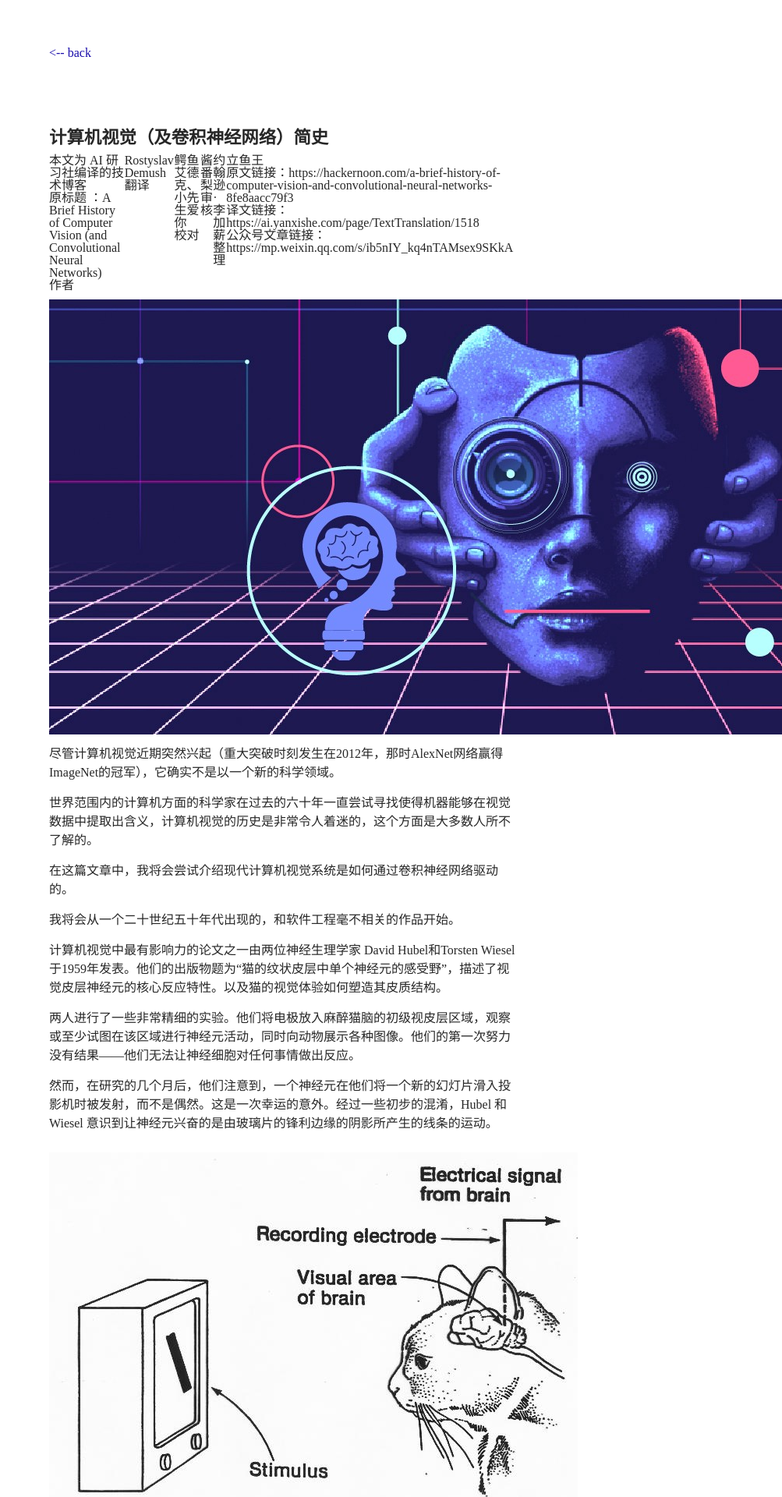
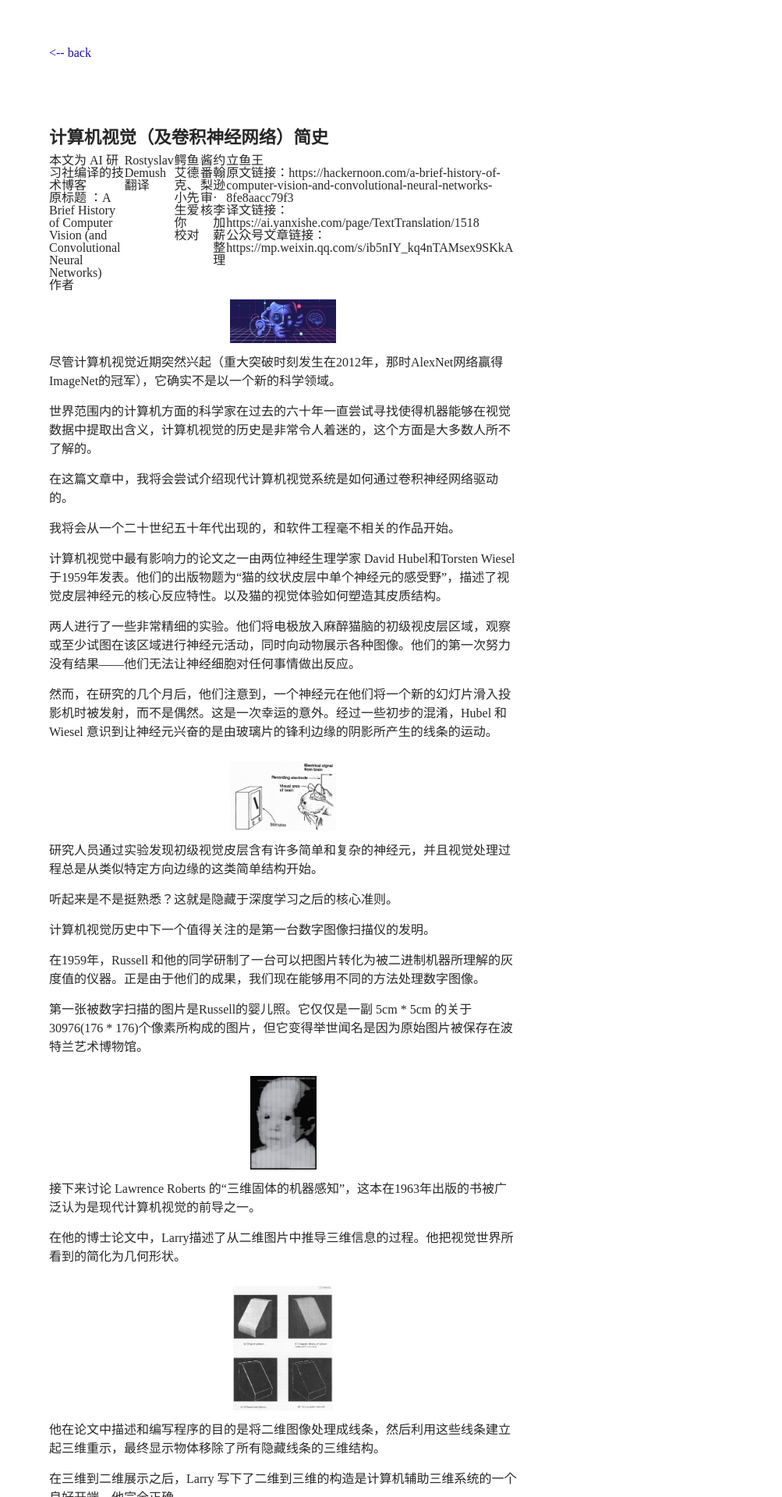
Before and after one commit to maicoder/blog, a Jekyll site: the page built from note/计算机视觉(及卷积神经网络)简史.md, in a window 1280 px wide. Shown: the top 1920 px of the page at 78% size, without its empty margins (277-1280 px from the left). Built offline with Jekyll 4.4.1, drawn with Linux system fonts in a browser that asks for light colours; some web fonts are replaced; our own code applies the rules of GitHub Pages for plain Markdown files.

Commit message:
Update 计算机视觉(及卷积神经网络)简史.md

```diff
--- a/note/计算机视觉(及卷积神经网络)简史.md
+++ b/note/计算机视觉(及卷积神经网络)简史.md
@@ -7,7 +7,7 @@ layout: note
 > 本文为 AI 研习社编译的技术博客<br>原标题 ：A Brief History of Computer Vision (and Convolutional Neural Networks)<br>作者 | Rostyslav Demush<br>翻译 | 鳄鱼艾德克、小先生爱你 <br>校对 | 酱番梨<br>审核 | 约翰逊·李加薪<br>整理 | 立鱼王<br>原文链接：https://hackernoon.com/a-brief-history-of-computer-vision-and-convolutional-neural-networks-8fe8aacc79f3 <br>译文链接：https://ai.yanxishe.com/page/TextTranslation/1518 <br>公众号文章链接：https://mp.weixin.qq.com/s/ib5nIY_kq4nTAMsex9SKkA
 
 <div align="center">
-    <img src="./img/visionhistory/visionhistory1.jpeg" />
+    <img width="136" heigh="56" src="./img/visionhistory/visionhistory1.jpeg"  />
 </div>
 
 尽管计算机视觉近期突然兴起（重大突破时刻发生在2012年，那时AlexNet网络赢得ImageNet的冠军），它确实不是以一个新的科学领域。
@@ -27,7 +27,7 @@ layout: note
 然而，在研究的几个月后，他们注意到，一个神经元在他们将一个新的幻灯片滑入投影机时被发射，而不是偶然。这是一次幸运的意外。经过一些初步的混淆，Hubel 和 Wiesel 意识到让神经元兴奋的是由玻璃片的锋利边缘的阴影所产生的线条的运动。
 
 <div align="center">
-    <img src="./img/visionhistory/hubel-experiment.jpg" alt="https://goodpsychology.wordpress.com/2013/03/13/235/" />
+    <img width="136" height="90" src="./img/visionhistory/hubel-experiment.jpg" alt="https://goodpsychology.wordpress.com/2013/03/13/235/" />
 </div>
 
 研究人员通过实验发现初级视觉皮层含有许多简单和复杂的神经元，并且视觉处理过程总是从类似特定方向边缘的这类简单结构开始。
@@ -41,7 +41,7 @@ layout: note
 第一张被数字扫描的图片是Russell的婴儿照。它仅仅是一副 5cm * 5cm 的关于 30976(176 * 176)个像素所构成的图片，但它变得举世闻名是因为原始图片被保存在波特兰艺术博物馆。
 
 <div align="center">
-    <img src="./img/visionhistory/visionhistory3.jpg" alt="https://www.engadget.com/2010/06/30/russell-kirsch-helped-create-them-now-he-wants-to-kill-square-p/" />
+    <img width="85" height="120" src="./img/visionhistory/visionhistory3.jpg" alt="https://www.engadget.com/2010/06/30/russell-kirsch-helped-create-them-now-he-wants-to-kill-square-p/" />
 </div>
 
 接下来讨论 Lawrence Roberts 的“三维固体的机器感知”，这本在1963年出版的书被广泛认为是现代计算机视觉的前导之一。
@@ -49,7 +49,7 @@ layout: note
 在他的博士论文中，Larry描述了从二维图片中推导三维信息的过程。他把视觉世界所看到的简化为几何形状。
 
 <div align="center">
-    <img src="./img/visionhistory/mach-per-fig2.jpg" alt="http://www.packet.cc/files/mach-per-3D-solids.html" />
+    <img width="128" height="160" src="./img/visionhistory/mach-per-fig2.jpg" alt="http://www.packet.cc/files/mach-per-3D-solids.html" />
 </div>
 
 他在论文中描述和编写程序的目的是将二维图像处理成线条，然后利用这些线条建立起三维重示，最终显示物体移除了所有隐藏线条的三维结构。
@@ -107,7 +107,7 @@ Fukushima 的 Neocognitron 可以说是第一个神经网络; 它是今天的神
 不久之后，在2001年，Paul Viola 和 Michael Jones 推出了第一个实时工作的人脸检测框架。 虽然不是基于深度学习，但算法仍然具有深刻的学习风格，因为在处理图像时，它了解哪些特征（非常简单，类似Haar的特征）可以帮助定位面部。
 
 <div align="center">
-    <img src="./img/visionhistory/Haar-features-used-for-Viola-Jones-face-detection-method.png" alt="https://www.researchgate.net/figure/Haar-features-used-for-Viola-Jones-face-detection-method_fig1_268348020" />
+    <img width="113" height="65" src="./img/visionhistory/Haar-features-used-for-Viola-Jones-face-detection-method.png" alt="https://www.researchgate.net/figure/Haar-features-used-for-Viola-Jones-face-detection-method_fig1_268348020" />
 </div>
 
 Viola / Jones 面部探测器仍被广泛使用。 它是一个强大的二元分类器，由几个弱分类器构成; 在学习阶段，在这种情况下非常耗时，使用 Adaboost 训练弱级分类器的级联。
```
